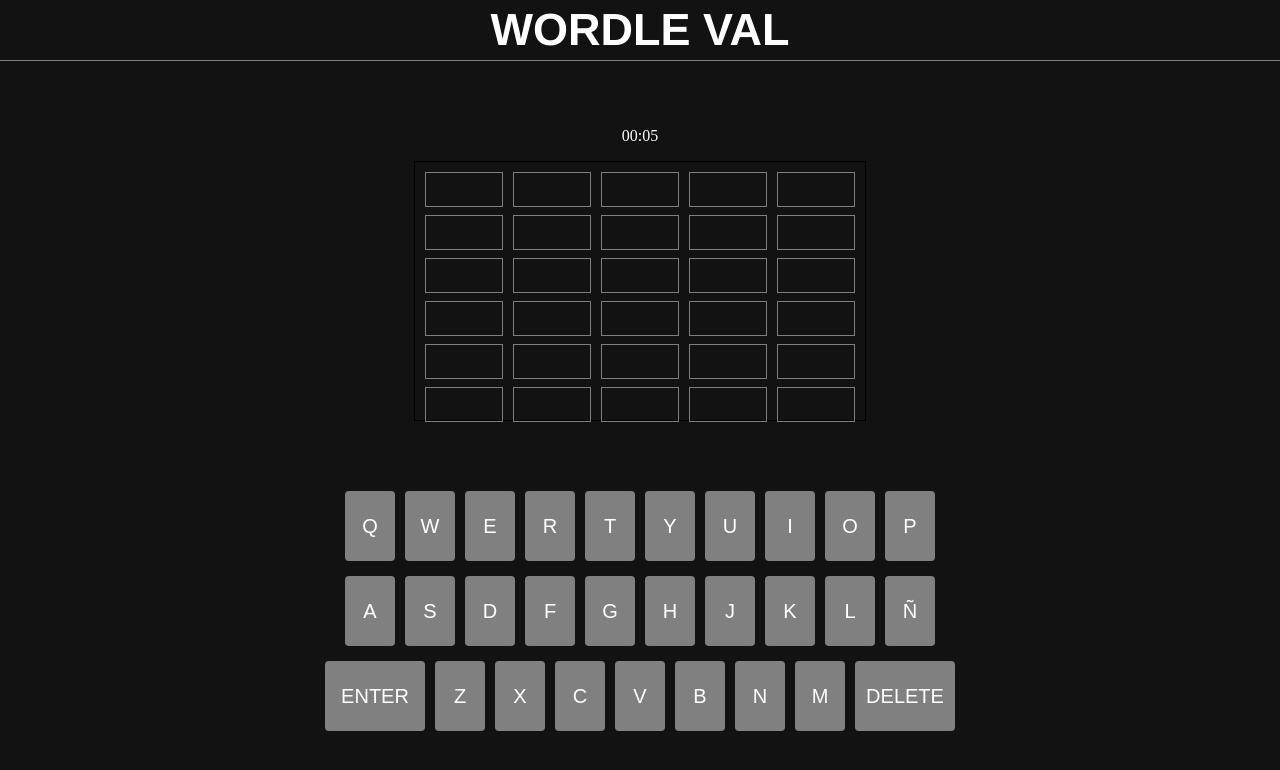
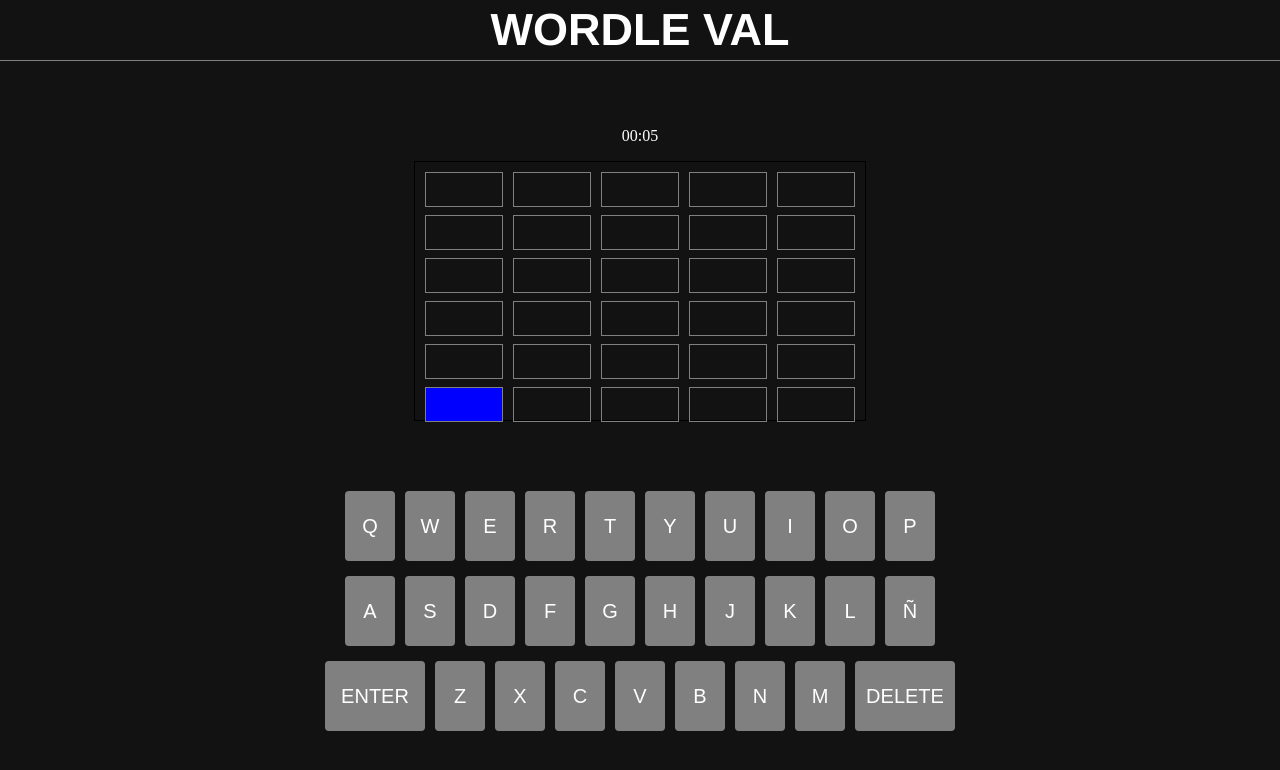
Before and after one commit to annavidaltur/paraulaDescobertaFront, a React (Create React App) app: page / in a window 1280 px wide. Shown: the top 770 px of the page. Built offline with nearby package versions, Linux system fonts and the light colour scheme.

Commit message:
Resaltar la celda acual

```diff
--- a/src/App.css
+++ b/src/App.css
@@ -64,6 +64,10 @@ nav h1 {
   font-family: Arial, Helvetica, sans-serif;
 }
 
+.current-cell{
+  background-color: blue;
+}
+
 #correct {
   background-color: #528d4e;
 }
--- a/src/components/Board.js
+++ b/src/components/Board.js
@@ -5,7 +5,7 @@ function Board() {
     return (
         <div className="board">
             <div className="row">
-                <Letter letterPos={0} attemptVal={5} selected={true} />
+                <Letter letterPos={0} attemptVal={5} />
                 <Letter letterPos={1} attemptVal={5} />
                 <Letter letterPos={2} attemptVal={5} />
                 <Letter letterPos={3} attemptVal={5} />
--- a/src/components/Keyboard.js
+++ b/src/components/Keyboard.js
@@ -38,7 +38,6 @@ function Keyboard() {
         };
     }, [handleKeyboard])
 
-    console.log('disabledLetters', disabledLetters)
     return (
         <div className="keyboard" onKeyDown={handleKeyboard}>
             <div className="line1">
--- a/src/components/Letter.js
+++ b/src/components/Letter.js
@@ -2,24 +2,28 @@ import React, { useContext, useEffect } from "react";
 import { AppContext } from "../App";
 
 function Letter({ letterPos, attemptVal }) {
-    const {board, correctWord, currAttempt, disabledLetters, setDisabledLetters} = useContext(AppContext);
-    const letter = board[attemptVal][letterPos];
+    const {board, correctWord, currAttempt, setDisabledLetters} = useContext(AppContext);
+    const letter = board[attemptVal][letterPos]; // La letra de la celda actual
 
+    // Obtenemos el estado de la letra: correcta, exista pero no en esa posición, no existe
     const correct = correctWord[letterPos] === letter
     const almost = !correct && letter !== "" && correctWord.includes(letter)
     const letterState = currAttempt.attempt > attemptVal &&
         (correct ? "correct" : almost ? "almost" : "error");
 
+    // Para seleccionar la letra sobre el tablero
+    const isCurrentCell = currAttempt.attempt === attemptVal && currAttempt.letterPos === letterPos;
+    const cellClassName = isCurrentCell ? "current-cell" : "";
+
     useEffect(() => {
         // Deshabilitamos las letras del teclado que no sean correctas ni almost
-        console.log("letter", letter)
         if(letter !== "" && !correct && !almost) {
             setDisabledLetters((prev) => [...prev, letter])
         }
     }, [currAttempt.attempt]) // Se ejecuta con cada intento (fila completa+enter)
 
     return (
-        <div className="letter" id={letterState}>
+        <div className={`letter ${cellClassName}`} id={letterState}>
             {letter}
         </div>
     )
```
